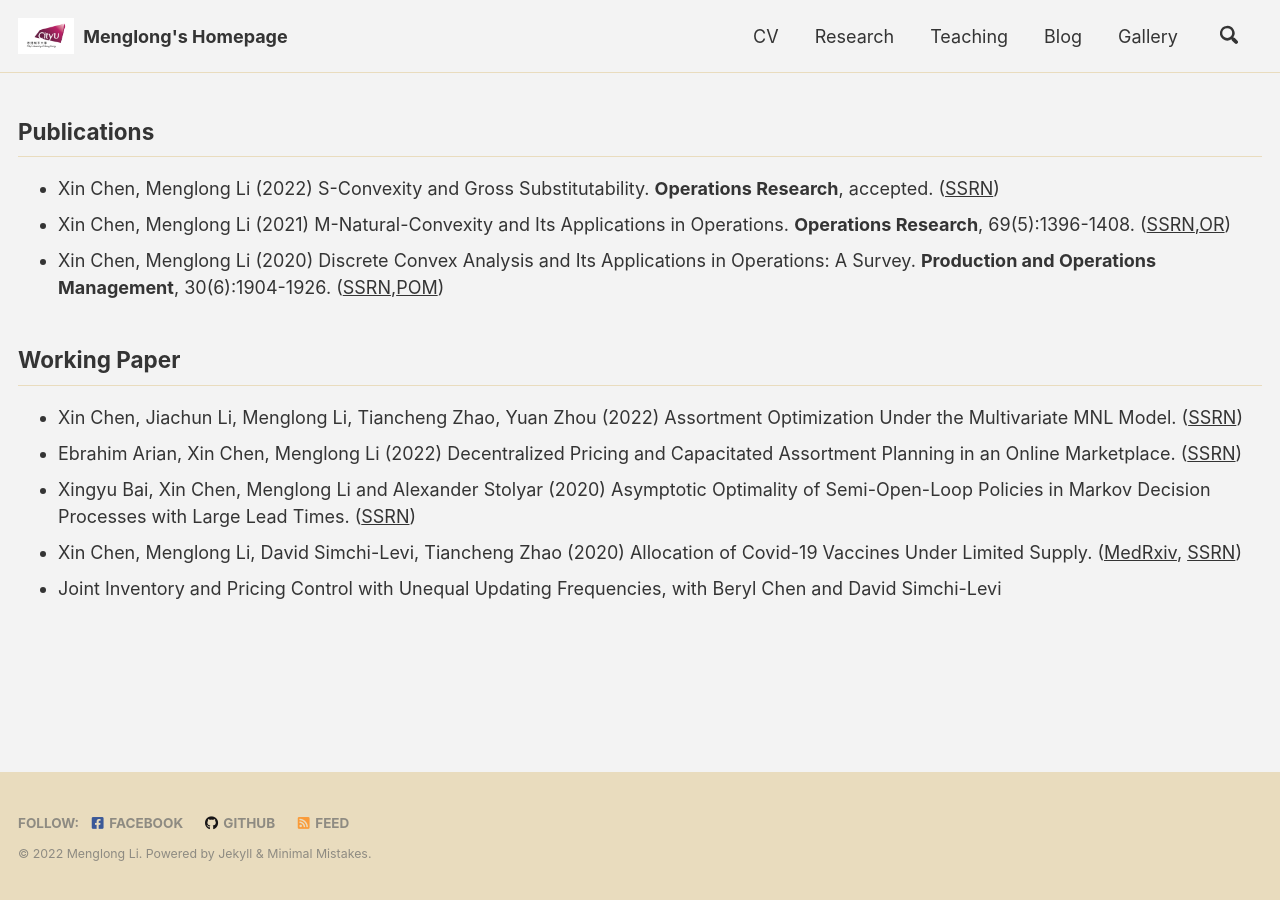
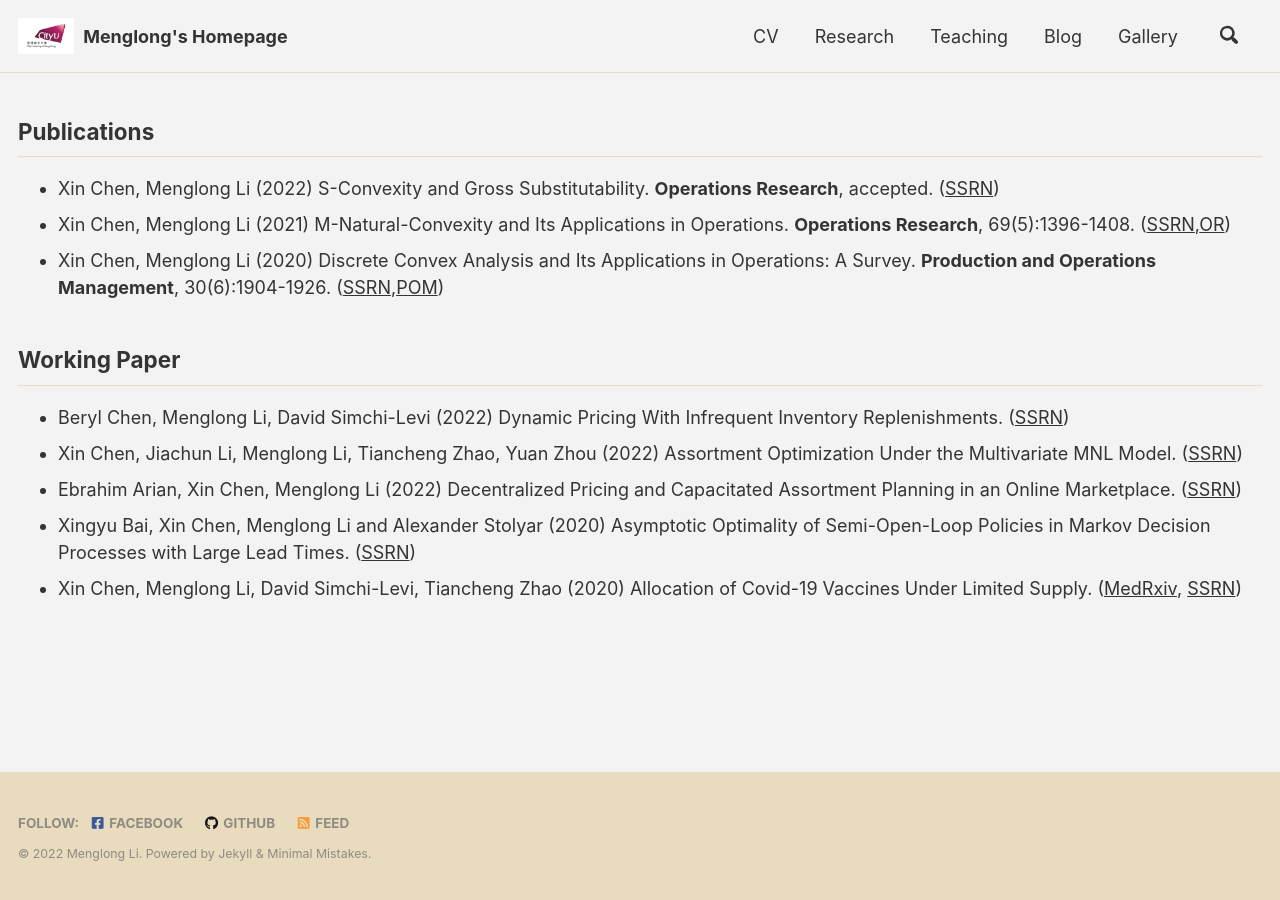
Before and after one commit to Menglongmath/Menglongmath.github.io, a Jekyll site: the page built from _pages/Research.md, in a window 1280 px wide. Built offline with Jekyll 4.4.1, drawn with Linux system fonts in a browser that asks for light colours; cached includes are drawn as plain includes.

Commit message:
Update Research.md

```diff
--- a/_pages/Research.md
+++ b/_pages/Research.md
@@ -16,8 +16,8 @@ permalink: /research/
 
 
 ## Working Paper
+* Beryl Chen, Menglong Li, David Simchi-Levi (2022) Dynamic Pricing With Infrequent Inventory Replenishments. ([SSRN](https://papers.ssrn.com/sol3/papers.cfm?abstract_id=4240137))
 * Xin Chen, Jiachun Li, Menglong Li, Tiancheng Zhao, Yuan Zhou (2022) Assortment Optimization Under the Multivariate MNL Model. ([SSRN](https://papers.ssrn.com/sol3/papers.cfm?abstract_id=4233712))
 * Ebrahim Arian, Xin Chen, Menglong Li (2022) Decentralized Pricing and Capacitated Assortment Planning in an Online Marketplace. ([SSRN](https://papers.ssrn.com/sol3/papers.cfm?abstract_id=4007777))
 * Xingyu Bai, Xin Chen, Menglong Li and Alexander Stolyar (2020) Asymptotic Optimality of Semi-Open-Loop Policies in Markov Decision Processes with Large Lead Times. ([SSRN](https://papers.ssrn.com/sol3/papers.cfm?abstract_id=3685551))
 * Xin Chen, Menglong Li, David Simchi-Levi, Tiancheng Zhao (2020) Allocation of Covid-19 Vaccines Under Limited Supply. ([MedRxiv](https://www.google.com/url?q=https%3A%2F%2Fwww.medrxiv.org%2Fcontent%2F10.1101%2F2020.08.23.20179820v1&sa=D&sntz=1&usg=AFQjCNF5VW40jSoxcYmOYoA2ajo0RJaDSA), [SSRN](https://www.google.com/url?q=https%3A%2F%2Fpapers.ssrn.com%2Fsol3%2Fpapers.cfm%3Fabstract_id%3D3678986&sa=D&sntz=1&usg=AFQjCNGGBgKDaZ2vfJQ4eJaqZ2xsgPuXUw))
-* Joint Inventory and Pricing Control with Unequal Updating Frequencies, with Beryl Chen and David Simchi-Levi
```
